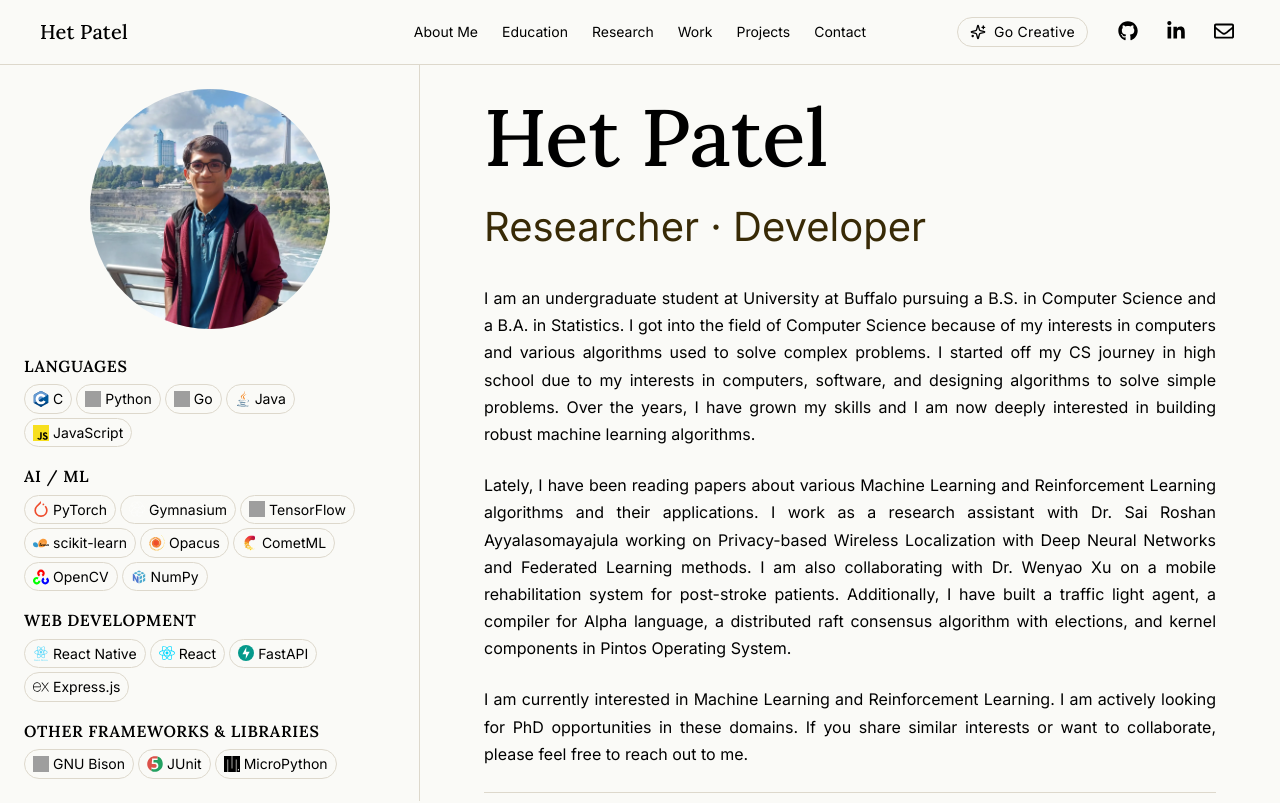
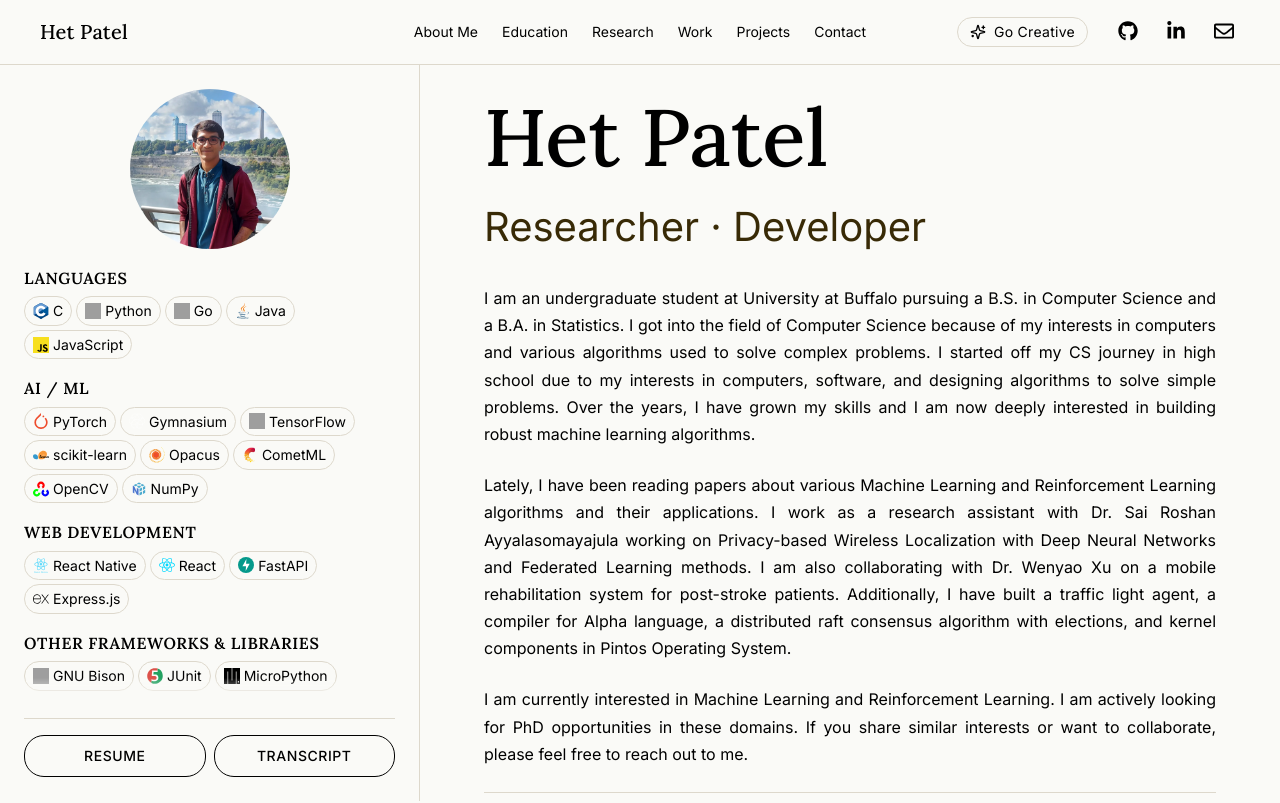
Before and after one commit to HP-002/portfolio, a React (Vite) app: page / in a window 1280 px wide. Shown: the top 803 px of the page. Built offline with nearby package versions, Linux system fonts and the light colour scheme; grey boxes are pictures that could not be loaded.

Commit message:
Fix: buttons at the bottom of the sidebar for research theme

```diff
--- a/src/themes/research/ResearchApp.module.css
+++ b/src/themes/research/ResearchApp.module.css
@@ -9,8 +9,8 @@
   position: sticky;
   top: var(--height-nav);
   height: calc(100vh - var(--height-nav));
-  overflow-y: auto;
-  overflow-x: hidden;
+  height: calc(100dvh - var(--height-nav));
+  overflow: hidden;
   border-right: 1px solid var(--color-border);
   padding: var(--space-md);
 }
--- a/src/themes/research/components/Sidebar/Sidebar.jsx
+++ b/src/themes/research/components/Sidebar/Sidebar.jsx
@@ -12,7 +12,9 @@ export default function Sidebar() {
       {/* <p className={styles.name}>{name}</p>
       <p className={styles.subtitle}>{subtitle.replace(/\|/g, ' · ')}</p>
       <hr className={styles.divider} /> */}
-      <Skills variant="sidebar" />
+      <div className={styles.skills}>
+        <Skills variant="sidebar" />
+      </div>
       <div className={styles.docButtons}>
         <a
           href={resume}
--- a/src/themes/research/components/Sidebar/Sidebar.module.css
+++ b/src/themes/research/components/Sidebar/Sidebar.module.css
@@ -1,7 +1,20 @@
 .sidebar {
   display: flex;
   flex-direction: column;
-  min-height: 100%;
+  height: 100%;
+}
+
+/* Only the skills scroll; the photo and document buttons stay put. */
+.skills {
+  flex: 1;
+  min-height: 0;
+  overflow-y: auto;
+  overflow-x: hidden;
+  scrollbar-width: thin;
+  scrollbar-color: var(--color-border) transparent;
+  /* Fade hints at more content; bottom padding keeps the last row clear of it. */
+  padding-bottom: var(--space-md);
+  mask-image: linear-gradient(to bottom, #000 calc(100% - var(--space-md)), transparent);
 }
 
 .photo {
@@ -10,6 +23,7 @@
   object-fit: cover;
   object-position: center top;
   display: block;
+  flex-shrink: 0;
   margin: 0 auto var(--space-md);
 }
 
@@ -40,9 +54,11 @@
 
 .docButtons {
   display: flex;
+  flex-shrink: 0;
   gap: var(--space-xs);
-  margin: auto 0 var(--space-sm);
-  padding-top: var(--space-md);
+  margin-top: var(--space-sm);
+  padding-top: var(--space-sm);
+  border-top: 1px solid var(--color-border);
 }
 
 .docButton {
@@ -66,3 +82,23 @@
   color: var(--color-bg);
   outline: none;
 }
+
+/* Short laptop screens: smaller photo leaves more room for the skills list. */
+@media (min-width: 769px) and (max-height: 800px) {
+  .photo {
+    width: 10rem;
+    margin-bottom: var(--space-sm);
+  }
+}
+
+@media (max-width: 768px) {
+  .sidebar {
+    height: auto;
+  }
+
+  .skills {
+    overflow: visible;
+    padding-bottom: 0;
+    mask-image: none;
+  }
+}
```
